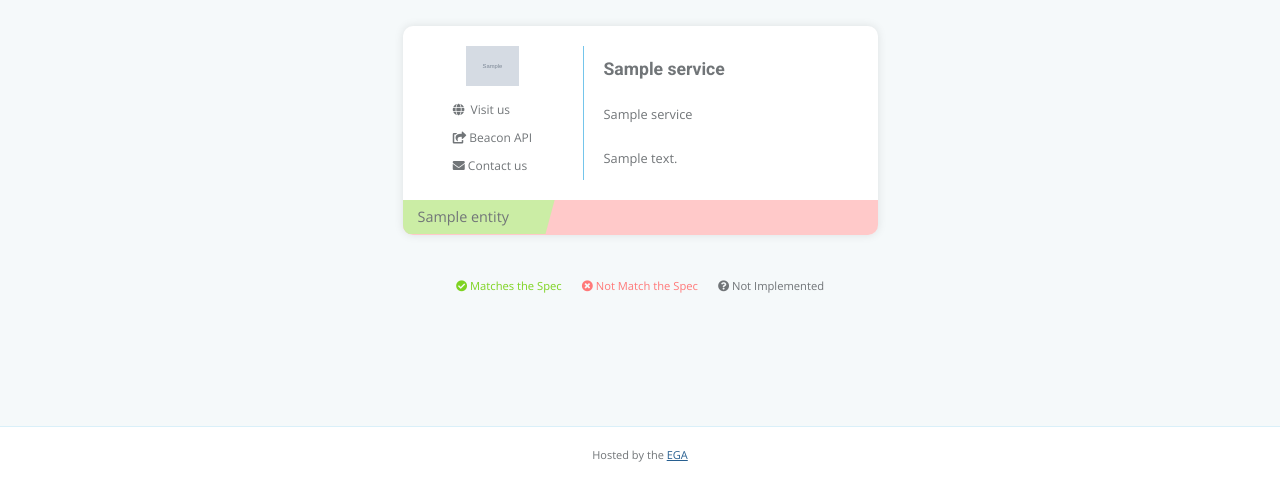
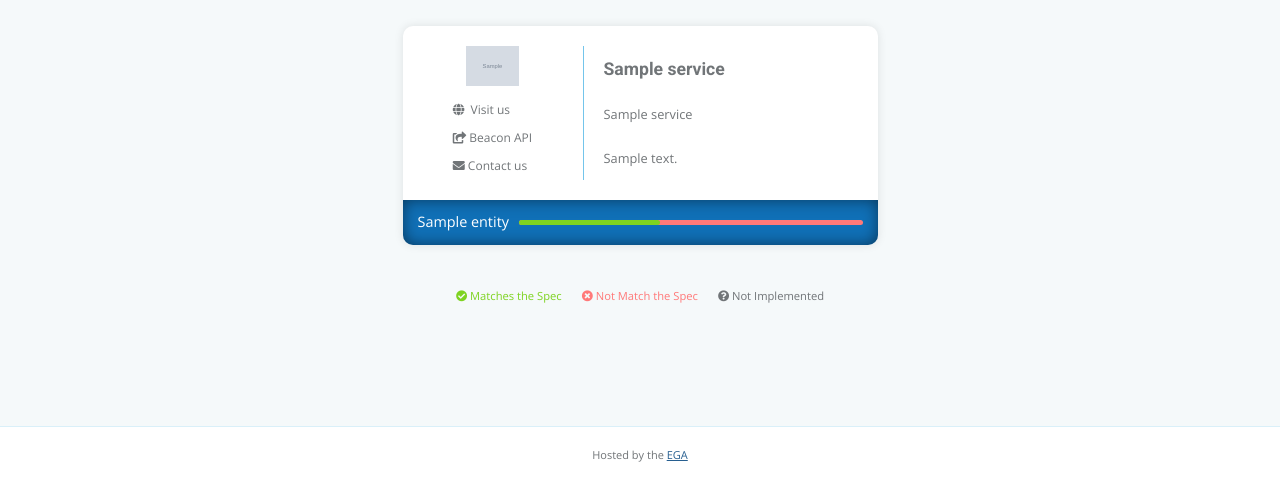
Before and after one commit to EGA-archive/ServicesRegistry, a Python web app: template templates/index.html in a window 1280 px wide. Shown: the part 318-800 px from the top of the page. Run offline with Jinja, Linux system fonts and the light colour scheme; the template is opened without the code that fills it: most values are stand-ins (such as "Sample title", 1, 10 or a date in 2020); grey boxes marked "Sample" are stand-in pictures; some libraries are stand-ins or nearby versions.

Commit message:
alternative design

```diff
--- a/static/css/style.css
+++ b/static/css/style.css
@@ -435,63 +435,53 @@ body main div#cards-container .card ul.entities {
   flex-wrap: wrap;
   position: relative;
   color: white;
+  background: #1070B7;
+  border-bottom-left-radius: 10px;
+  border-bottom-right-radius: 10px;
+  box-shadow: inset 0 0 15px rgba(0, 0, 0, 0.5);
 }
-/* line 367, ../sass/_main.scss */
+/* line 371, ../sass/_main.scss */
 body main div#cards-container .card ul.entities li {
   width: 100%;
 }
-/* line 372, ../sass/_main.scss */
-body main div#cards-container .card ul.entities li:last-child details summary {
+/* line 375, ../sass/_main.scss */
+body main div#cards-container .card ul.entities li:first-child details {
+  padding-top: 5px;
+}
+/* line 381, ../sass/_main.scss */
+body main div#cards-container .card ul.entities li:last-child details {
   border-bottom-left-radius: 10px;
   border-bottom-right-radius: 10px;
+  padding-bottom: 5px;
 }
-/* line 375, ../sass/_main.scss */
-body main div#cards-container .card ul.entities li:last-child details summary span {
-  border-bottom-left-radius: 10px;
-  border-bottom-right-radius: 10px;
-}
-/* line 380, ../sass/_main.scss */
-body main div#cards-container .card ul.entities li:last-child details ul {
-  border-bottom-left-radius: 10px;
-  border-bottom-right-radius: 10px;
-}
-/* line 385, ../sass/_main.scss */
-body main div#cards-container .card ul.entities li:last-child details[open] summary,
-body main div#cards-container .card ul.entities li:last-child details[open] span {
-  border-bottom-left-radius: 0;
-  border-bottom-right-radius: 0;
-}
-/* line 394, ../sass/_main.scss */
+/* line 388, ../sass/_main.scss */
 body main div#cards-container .card ul.entities li details {
   position: relative;
   width: auto;
   z-index: 10;
   height: auto;
 }
-/* line 400, ../sass/_main.scss */
+/* line 394, ../sass/_main.scss */
 body main div#cards-container .card ul.entities li details summary {
   cursor: pointer;
   font-size: 90%;
   padding: 10px 15px;
   color: #717578;
+  display: flex;
+  color: white;
+  white-space: nowrap;
+  align-items: center;
 }
 /* line 405, ../sass/_main.scss */
-body main div#cards-container .card ul.entities li details summary span {
-  opacity: .4;
-}
-/* line 410, ../sass/_main.scss */
 body main div#cards-container .card ul.entities li details span {
-  position: absolute;
   width: 100%;
   background: #ff7979;
-  height: 100%;
-  left: 0;
-  z-index: -1;
-  top: 0;
-  opacity: .1;
-  overflow: hidden;
+  height: 5px;
+  border-radius: 10px;
+  position: relative;
+  margin-left: 10px;
 }
-/* line 420, ../sass/_main.scss */
+/* line 412, ../sass/_main.scss */
 body main div#cards-container .card ul.entities li details span:before {
   content: '';
   position: absolute;
@@ -501,38 +491,36 @@ body main div#cards-container .card ul.entities li details span:before {
   width: var(--valid-percentage);
   display: block;
   background: #7ed321;
-  -webkit-transform: skew(-15deg);
-  -moz-transform: skew(-15deg);
-  -o-transform: skew(-15deg);
-  margin-left: -10%;
+  border-radius: 10px;
 }
-/* line 438, ../sass/_main.scss */
-body main div#cards-container .card ul.entities li details[open] summary span {
-  display: none;
+/* line 425, ../sass/_main.scss */
+body main div#cards-container .card ul.entities li details[open] {
+  box-shadow: inset 0 0 15px rgba(0, 0, 0, 0.5);
+  background: #275F90;
 }
-/* line 444, ../sass/_main.scss */
+/* line 430, ../sass/_main.scss */
 body main div#cards-container .card ul.entities li details ul {
   display: flex;
   flex-wrap: wrap;
-  padding: 15px 20px 20px 20px;
+  padding: 5px 20px 15px 20px;
   position: relative;
-  color: #717578;
+  color: white;
 }
-/* line 453, ../sass/_main.scss */
+/* line 437, ../sass/_main.scss */
 body main div#cards-container .card ul.entities li details ul li {
   width: 33.3%;
   flex-basis: 33.3%;
   display: inline-flex;
   box-sizing: border-box;
-  font-size: 75%;
+  font-size: 70%;
   margin: 7px 0;
   position: relative;
 }
-/* line 462, ../sass/_main.scss */
+/* line 446, ../sass/_main.scss */
 body main div#cards-container .card ul.entities li details ul li[data-tooltip] {
   cursor: help;
 }
-/* line 465, ../sass/_main.scss */
+/* line 449, ../sass/_main.scss */
 body main div#cards-container .card ul.entities li details ul li[data-tooltip]:hover:before {
   content: attr(data-tooltip);
   position: absolute;
@@ -547,25 +535,25 @@ body main div#cards-container .card ul.entities li details ul li[data-tooltip]:h
   bottom: 15px;
   z-index: 10000;
 }
-/* line 481, ../sass/_main.scss */
+/* line 465, ../sass/_main.scss */
 body main div#cards-container .card ul.entities li details ul li i {
   margin-right: 5px;
 }
-/* line 485, ../sass/_main.scss */
+/* line 469, ../sass/_main.scss */
 body main div#cards-container .card ul.entities li details ul li a {
   margin-left: 5px;
 }
-/* line 558, ../sass/_main.scss */
+/* line 542, ../sass/_main.scss */
 body a {
   color: #74C5EB;
   text-decoration: underline;
   transition: ease .5s;
 }
-/* line 562, ../sass/_main.scss */
+/* line 546, ../sass/_main.scss */
 body a:hover {
   color: #1070B7;
 }
-/* line 565, ../sass/_main.scss */
+/* line 549, ../sass/_main.scss */
 body footer {
   width: 100%;
   background-color: white;
@@ -578,7 +566,7 @@ body footer {
   align-items: center;
   justify-content: center;
 }
-/* line 579, ../sass/_main.scss */
+/* line 563, ../sass/_main.scss */
 body footer p {
   line-height: 15px;
   font-weight: 300;
@@ -586,48 +574,48 @@ body footer p {
   transition: ease all 0.5s;
 }
 @media screen and (max-width: 580px) {
-  /* line 579, ../sass/_main.scss */
+  /* line 563, ../sass/_main.scss */
   body footer p {
     font-size: 9px;
     line-height: 10px;
   }
 }
-/* line 592, ../sass/_main.scss */
+/* line 576, ../sass/_main.scss */
 body footer a {
   color: #275F90;
 }
-/* line 594, ../sass/_main.scss */
+/* line 578, ../sass/_main.scss */
 body footer a:hover {
   color: #275F90;
   text-decoration: none;
 }
-/* line 600, ../sass/_main.scss */
+/* line 584, ../sass/_main.scss */
 body footer section#EGA {
   margin-left: 30px;
   font-size: 12px;
 }
-/* line 603, ../sass/_main.scss */
+/* line 587, ../sass/_main.scss */
 body footer section#EGA a {
   color: white;
 }
-/* line 605, ../sass/_main.scss */
+/* line 589, ../sass/_main.scss */
 body footer section#EGA a:hover {
   color: #74C5EB;
 }
-/* line 608, ../sass/_main.scss */
+/* line 592, ../sass/_main.scss */
 body footer section#EU {
   display: flex;
   flex-flow: row nowrap;
   align-items: center;
   justify-content: right;
 }
-/* line 614, ../sass/_main.scss */
+/* line 598, ../sass/_main.scss */
 body footer section#EU p {
   max-width: 400px;
   text-align: right;
   margin-right: 10px;
 }
-/* line 620, ../sass/_main.scss */
+/* line 604, ../sass/_main.scss */
 body footer section#EU img {
   height: 30px;
   margin-right: 30px;
--- a/static/sass/_main.scss
+++ b/static/sass/_main.scss
@@ -363,31 +363,25 @@ body {
                   flex-wrap: wrap;
                   position: relative;
                   color: white;
+                  background: $darkblue;
+                  border-bottom-left-radius: 10px;
+                  border-bottom-right-radius: 10px;
+                  box-shadow: inset 0 0 15px rgba(0,0,0,0.5);
 
                   li {
                     width: 100%;
 
+                    &:first-child {
+                      details {
+                        padding-top: 5px;
+                      }
+                    }
+
                     &:last-child {
                       details {
-                        summary {
-                          border-bottom-left-radius: 10px;
-                          border-bottom-right-radius: 10px;
-                          span {
-                            border-bottom-left-radius: 10px;
-                            border-bottom-right-radius: 10px;
-                          }
-                        }
-                        ul {
-                          border-bottom-left-radius: 10px;
-                          border-bottom-right-radius: 10px;
-                        }
-                        &[open] {
-                          summary,
-                          span {
-                            border-bottom-left-radius: 0;
-                            border-bottom-right-radius: 0;
-                          }
-                        }
+                        border-bottom-left-radius: 10px;
+                        border-bottom-right-radius: 10px;
+                        padding-bottom: 5px;
                       }
                     }
 
@@ -402,21 +396,19 @@ body {
                         font-size: 90%;
                         padding: 10px 15px;
                         color: $darkgrey;
-                        span {
-                          opacity: .4;
-                        }
+                        display: flex;
+                        color: white;
+                        white-space: nowrap;
+                        align-items: center;
                       }
 
                       span {
-                        position: absolute;
                         width: 100%;
                         background: $red;
-                        height: 100%;
-                        left: 0;
-                        z-index: -1;
-                        top: 0;
-                        opacity: .1;
-                        overflow: hidden;
+                        height: 5px;
+                        border-radius: 10px;
+                        position: relative;
+                        margin-left: 10px;
                         &:before {
                           content: '';
                           position: absolute;
@@ -426,36 +418,28 @@ body {
                           width: var(--valid-percentage);
                           display: block;
                           background: $green;
-                          -webkit-transform: skew(-15deg);
-                          -moz-transform: skew(-15deg);
-                          -o-transform: skew(-15deg);
-                          margin-left: -10%;
+                          border-radius: 10px;
                         }
                       }
 
                       &[open] {
-                        summary {
-                          span {
-                            display: none;
-                          }
-                        }
+                        box-shadow: inset 0 0 15px rgba(0,0,0,0.5);
+                        background: $verydarkblue;
                       }
 
                       ul {
                         display: flex;
                         flex-wrap: wrap;
-                        padding: 15px 20px 20px 20px;
-                        // background: $verydarkblue;
+                        padding: 5px 20px 15px 20px;
                         position: relative;
-                        // box-shadow: inset 0 0 15px rgba(0,0,0,0.5);
-                        color: $darkgrey;
+                        color: white;
 
                         li {
                           width: 33.3%;
                           flex-basis: 33.3%;
                           display: inline-flex;
                           box-sizing: border-box;
-                          font-size: 75%;
+                          font-size: 70%;
                           margin: 7px 0;
                           position: relative;
 
--- a/templates/card.html
+++ b/templates/card.html
@@ -56,7 +56,6 @@
               </li>
               {% endfor %}
             </ul>
-            <span></span>
           </details>
         </li>
       {% endfor %}
```
